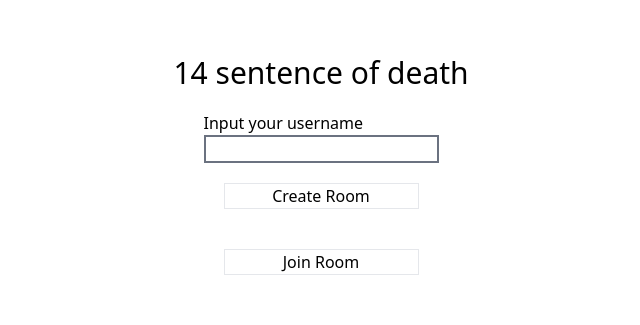
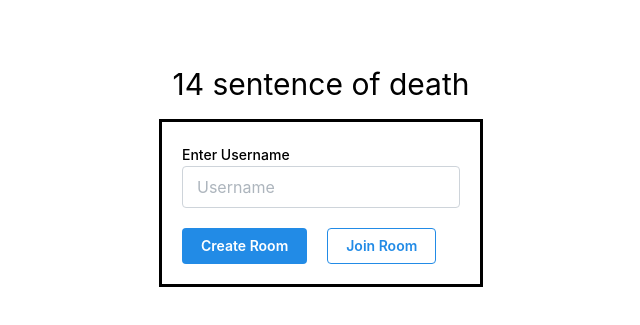
Before and after one commit to Sitthata/14-sentences-frontend, a React (Vite) app: page / in a window 1280 px wide. Shown: the part 225-550 px from the top of the page, without its empty margins (319-959 px from the left). Built offline with nearby package versions, Linux system fonts and the light colour scheme; no server answers.

Commit message:
CreateRoom visual & mantine setup

```diff
--- a/package.json
+++ b/package.json
@@ -11,6 +11,8 @@
     "tailwind": "tailwindcss -i ./src/styles/input.css -o ./src/styles/output.css --watch"
   },
   "dependencies": {
+    "@mantine/core": "^7.0.0",
+    "@mantine/hooks": "^7.0.0",
     "axios": "^1.5.0",
     "react": "^18.2.0",
     "react-dom": "^18.2.0",
--- a/src/App.tsx
+++ b/src/App.tsx
@@ -1,10 +1,16 @@
-import './styles/output.css'
-import { createBrowserRouter, RouterProvider } from 'react-router-dom'
-import routes from './routes/AppRouter'
+import "./styles/output.css";
+import '@mantine/core/styles.css';
+import { createBrowserRouter, RouterProvider } from "react-router-dom";
+import routes from "./routes/AppRouter";
+import { MantineProvider } from "@mantine/core";
 
 function App() {
-  const router = createBrowserRouter(routes)
-  return <RouterProvider router={router} />
+  const router = createBrowserRouter(routes);
+  return (
+    <MantineProvider>
+      <RouterProvider router={router} />
+    </MantineProvider>
+  );
 }
 
-export default App
+export default App;
--- a/src/components/CreateRoom.tsx
+++ b/src/components/CreateRoom.tsx
@@ -1,11 +1,13 @@
-import { useEffect, useState } from 'react';
-import { useNavigate } from 'react-router-dom';
+import React, {useEffect, useState} from 'react';
+import {useNavigate} from 'react-router-dom';
 import io from 'socket.io-client';
+import {Button, Input} from "@mantine/core";
 
 const socket = io('http://localhost:8080');
 
 const CreateRoom = () => {
     const [username, setUsername] = useState('');
+    const [error, setError] = useState(false);
     const navigate = useNavigate();
 
     useEffect(() => {
@@ -19,7 +21,11 @@ const CreateRoom = () => {
 
     const handleCreateRoom = (e: React.FormEvent) => {
         e.preventDefault();
-    if (!username) return alert('Please input your username');
+        if (!username) {
+            setError(true);
+            return;
+        }
+        setError(false);
         socket.emit('createLobby', username);
     };
 
@@ -28,20 +34,27 @@ const CreateRoom = () => {
     };
 
     return (
-    <form className="flex flex-col">
-      <label htmlFor="username">Input your username</label>
-      <input
-        className="border-2 border-gray-500"
-        type="text"
+        <form className="flex flex-col gap-5 outline p-5">
+            <Input.Wrapper
+                label="Enter Username"
+                error={error ? 'Please enter a username' : false}
+            >
+                <Input
+                    placeholder="Username"
+                    size="md"
                     value={username}
                     onChange={(e) => setUsername(e.target.value)}
+                    error={error ? 'Please enter a username' : false}
                 />
-      <button className="m-5 border" type="submit" onClick={handleCreateRoom}>
+            </Input.Wrapper>
+            <div className="flex gap-5">
+                <Button variant="filled" type="submit" onClick={handleCreateRoom}>
                     Create Room
-      </button>
-      <button className="m-5 border" type="submit" onClick={handleJoinRoom}>
+                </Button>
+                <Button variant="outline" type="submit" onClick={handleJoinRoom}>
                     Join Room
-      </button>
+                </Button>
+            </div>
         </form>
     );
 };
--- a/src/components/JoinRoom.tsx
+++ b/src/components/JoinRoom.tsx
@@ -1,4 +1,4 @@
-import { useEffect, useState } from 'react';
+import React, { useEffect, useState } from 'react';
 import { useNavigate } from 'react-router-dom';
 import io from 'socket.io-client';
 
--- a/src/styles/output.css
+++ b/src/styles/output.css
@@ -567,9 +567,21 @@ video {
   border-color: rgb(107 114 128 / var(--tw-border-opacity));
 }
 
+.p-5 {
+  padding: 1.25rem;
+}
+
 .text-3xl {
   font-size: 1.875rem;
   line-height: 2.25rem;
+}
+
+.outline {
+  outline-style: solid;
+}
+
+.outline-1 {
+  outline-width: 1px;
 }
 
 .flex-center {
```
Also changed, not shown: src/main.tsx (+6 -6 lines), src/routes/create-room/create-room.tsx (+8 -7 lines), 1 other file (tests, documents, lock files or other folders). Lines whose indentation alone changed are shown as unchanged.
